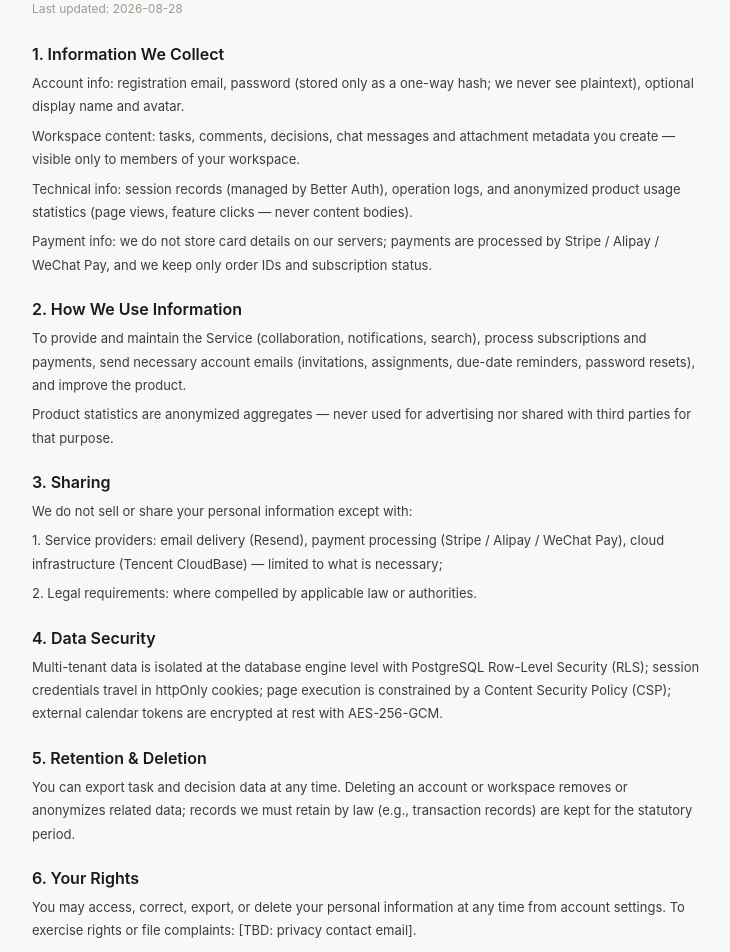
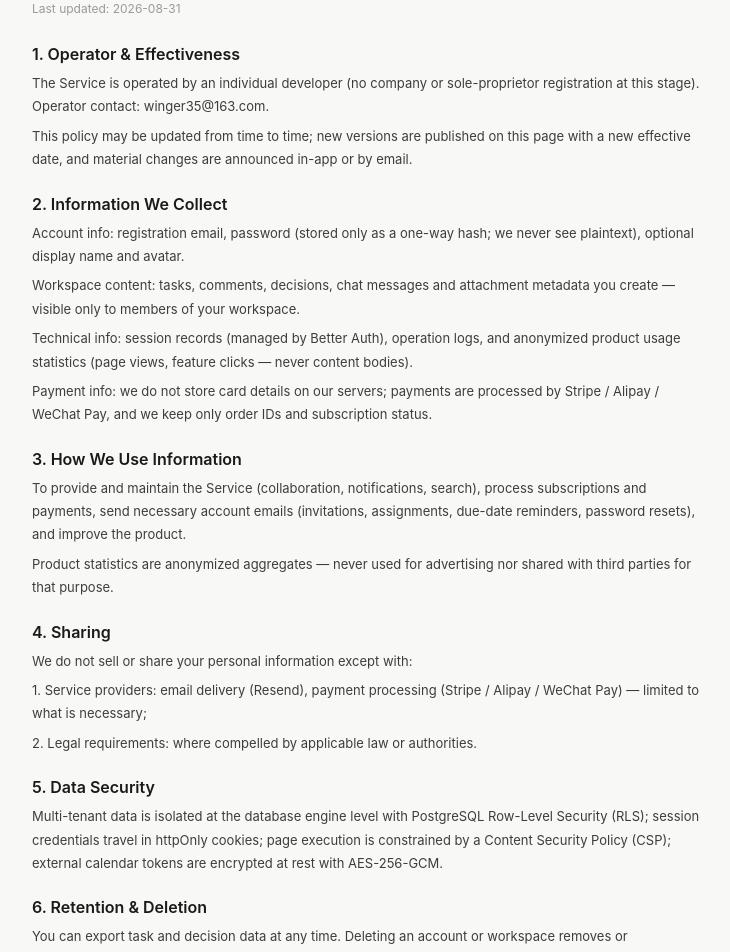
Before and after one commit to Levango7/Corps, a Next.js app in the folder web/: page /en/legal/privacy in a window 1280 px wide. Shown: the part 120-1072 px from the top of the page, without its empty margins (272-1002 px from the left). Built offline with nearby package versions, Linux system fonts and the light colour scheme.

Commit message:
feat(legal): 法务文档填入真实信息——联系邮箱 + 个人运营如实标注

```diff
--- a/web/app/[locale]/legal/privacy/page.tsx
+++ b/web/app/[locale]/legal/privacy/page.tsx
@@ -7,7 +7,8 @@ import { locales } from "@/lib/i18n";
 /**
  * /legal/privacy 隐私政策 —— 静态法务文档页。
  * 与实际实现对齐：邮件通知（Resend）、支付（Stripe/支付宝/微信）、
- * PostgreSQL RLS 多租户隔离、httpOnly cookie 会话。
+ * PostgreSQL RLS 多租户隔离、httpOnly cookie 会话、Docker 自托管部署。
+ * 运营主体：个人开发者（无公司/个体牌照），联系邮箱见"运营者"条款。
  */
 
 interface Section {
@@ -17,7 +18,14 @@ interface Section {
 
 const ZH: Section[] = [
   {
-    heading: "一、我们收集的信息",
+    heading: "一、运营者与生效",
+    body: [
+      "本服务由个人开发者运营（当前未注册公司或个体经营牌照），运营者联系邮箱：winger35@163.com。",
+      "本政策可能不时更新，更新后在本页面发布并更新生效日期；重大变更会通过站内通知或邮件告知。",
+    ],
+  },
+  {
+    heading: "二、我们收集的信息",
     body: [
       "账户信息：注册邮箱、密码（仅以单向哈希存储，我们无法看到明文）、可选的显示名与头像。",
       "工作区内容：您创建的任务、评论、决策记录、聊天消息及附件元数据——这些数据仅对您所在工作区的成员可见。",
@@ -26,49 +34,54 @@ const ZH: Section[] = [
     ],
   },
   {
-    heading: "二、信息的使用",
+    heading: "三、信息的使用",
     body: [
       "我们使用上述信息来：提供并维护服务（任务协作、通知、搜索）、处理订阅与扣款、发送与账户相关的必要邮件（邀请、任务指派、截止日提醒、密码重置）、改进产品体验。",
       "产品统计为匿名化聚合数据，不用于广告，也不与第三方共享用于广告目的。",
     ],
   },
   {
-    heading: "三、信息的共享",
+    heading: "四、信息的共享",
     body: [
       "除以下情形外，我们不会向第三方出售或共享您的个人信息：",
-      "1. 服务提供商：邮件发送（Resend）、支付处理（Stripe / 支付宝 / 微信）、云基础设施（腾讯云 CloudBase）——仅限其为提供服务所必需的最小范围；",
+      "1. 服务提供商：邮件发送（Resend）、支付处理（Stripe / 支付宝 / 微信）——仅限其为提供服务所必需的最小范围；",
       "2. 法律要求：依法律法规或有权机关的强制要求。",
     ],
   },
   {
-    heading: "四、数据安全",
+    heading: "五、数据安全",
     body: [
       "多租户数据以 PostgreSQL 行级安全（RLS）在数据库引擎层强制隔离，跨工作区请求被数据库直接拦截；会话凭证使用 httpOnly Cookie 传输，页面执行受内容安全策略（CSP）约束；外部日历集成的令牌以 AES-256-GCM 加密存储。",
     ],
   },
   {
-    heading: "五、数据保留与删除",
+    heading: "六、数据保留与删除",
     body: [
       "您可随时导出任务与决策记录数据。删除账户或工作区时，相关数据将被删除或匿名化；法律要求留存的记录（如交易流水）按法定期限保存。",
     ],
   },
   {
-    heading: "六、您的权利",
+    heading: "七、您的权利",
     body: [
-      "您有权访问、更正、导出您的个人信息，并可随时在账户设置中修改或删除。行使权利或提出投诉请联系：【待补：隐私事务联系邮箱】。",
+      "您有权访问、更正、导出您的个人信息，并可随时在账户设置中修改或删除。行使权利或提出投诉请联系：winger35@163.com。",
     ],
   },
   {
-    heading: "七、儿童与生效",
-    body: [
-      "本服务面向团队协作场景，不面向 14 岁以下儿童。本政策可能不时更新，更新后在本页面发布并更新生效日期。",
-    ],
+    heading: "八、儿童",
+    body: ["本服务面向团队协作场景，不面向 14 岁以下儿童。"],
   },
 ];
 
 const EN: Section[] = [
   {
-    heading: "1. Information We Collect",
+    heading: "1. Operator & Effectiveness",
+    body: [
+      "The Service is operated by an individual developer (no company or sole-proprietor registration at this stage). Operator contact: winger35@163.com.",
+      "This policy may be updated from time to time; new versions are published on this page with a new effective date, and material changes are announced in-app or by email.",
+    ],
+  },
+  {
+    heading: "2. Information We Collect",
     body: [
       "Account info: registration email, password (stored only as a one-way hash; we never see plaintext), optional display name and avatar.",
       "Workspace content: tasks, comments, decisions, chat messages and attachment metadata you create — visible only to members of your workspace.",
@@ -77,43 +90,41 @@ const EN: Section[] = [
     ],
   },
   {
-    heading: "2. How We Use Information",
+    heading: "3. How We Use Information",
     body: [
       "To provide and maintain the Service (collaboration, notifications, search), process subscriptions and payments, send necessary account emails (invitations, assignments, due-date reminders, password resets), and improve the product.",
       "Product statistics are anonymized aggregates — never used for advertising nor shared with third parties for that purpose.",
     ],
   },
   {
-    heading: "3. Sharing",
+    heading: "4. Sharing",
     body: [
       "We do not sell or share your personal information except with:",
-      "1. Service providers: email delivery (Resend), payment processing (Stripe / Alipay / WeChat Pay), cloud infrastructure (Tencent CloudBase) — limited to what is necessary;",
+      "1. Service providers: email delivery (Resend), payment processing (Stripe / Alipay / WeChat Pay) — limited to what is necessary;",
       "2. Legal requirements: where compelled by applicable law or authorities.",
     ],
   },
   {
-    heading: "4. Data Security",
+    heading: "5. Data Security",
     body: [
       "Multi-tenant data is isolated at the database engine level with PostgreSQL Row-Level Security (RLS); session credentials travel in httpOnly cookies; page execution is constrained by a Content Security Policy (CSP); external calendar tokens are encrypted at rest with AES-256-GCM.",
     ],
   },
   {
-    heading: "5. Retention & Deletion",
+    heading: "6. Retention & Deletion",
     body: [
       "You can export task and decision data at any time. Deleting an account or workspace removes or anonymizes related data; records we must retain by law (e.g., transaction records) are kept for the statutory period.",
     ],
   },
   {
-    heading: "6. Your Rights",
+    heading: "7. Your Rights",
     body: [
-      "You may access, correct, export, or delete your personal information at any time from account settings. To exercise rights or file complaints: [TBD: privacy contact email].",
+      "You may access, correct, export, or delete your personal information at any time from account settings. To exercise rights or file complaints: winger35@163.com.",
     ],
   },
   {
-    heading: "7. Children & Effectiveness",
-    body: [
-      "The Service targets team collaboration and is not directed at children under 14. This policy may be updated; new versions are published on this page with a new effective date.",
-    ],
+    heading: "8. Children",
+    body: ["The Service targets team collaboration and is not directed at children under 14."],
   },
 ];
 
--- a/web/app/[locale]/legal/terms/page.tsx
+++ b/web/app/[locale]/legal/terms/page.tsx
@@ -6,7 +6,7 @@ import { locales } from "@/lib/i18n";
 
 /**
  * /legal/terms 服务条款 —— 静态法务文档页（审计缺口：付费 SaaS 无法律文本）。
- * 内容为通用 SaaS 条款基线；【待补】占位处需在主体注册完成后填入真实信息。
+ * 内容为通用 SaaS 条款基线；真实联系信息已填入（个人开发者运营，winger35@163.com）。
  * 法务文本与 UI 框架文案不同，保持页面内双语直出（同 lib/pricing.ts 的冻结文案模式）。
  */
 
@@ -33,7 +33,7 @@ const ZH: Section[] = [
     body: [
       "免费版供 10 人以内工作区永久免费使用。专业版（Pro）按席位订阅计费，价格以定价页公示为准；年付享有折扣。",
       "订阅可随时取消，取消后当前计费周期结束前仍可使用。月付当期不设按天退款；年付订单在购买 14 天内且未产生实质使用的，支持全额退款（退款请联系客服邮箱处理）。",
-      "当前阶段提供电子收据；增值税发票能力将在国内主体就绪后开放。",
+      "当前阶段提供电子收据；增值税发票能力将在具备开票资质后开放（如长期无法提供，以电子收据作为支付凭证）。",
     ],
   },
   {
@@ -69,7 +69,7 @@ const ZH: Section[] = [
   {
     heading: "九、联系与争议",
     body: [
-      "对本条款有任何疑问，请联系：【待补：客服邮箱】。本条款适用中华人民共和国法律（不含港澳台地区法律）。因本条款产生的争议，双方协商不成的，提交被告住所地有管辖权的人民法院解决。",
+      "对本条款有任何疑问，或需要退款协助，请联系：winger35@163.com。本服务由个人开发者运营；本条款适用中华人民共和国法律（不含港澳台地区法律）。因本条款产生的争议，双方协商不成的，提交被告住所地有管辖权的人民法院解决。",
     ],
   },
 ];
@@ -92,7 +92,7 @@ const EN: Section[] = [
     body: [
       "The Free plan is free for workspaces of up to 10 members. The Pro plan is billed per seat as published on the pricing page; annual billing receives a discount.",
       "You may cancel at any time and keep access until the end of the current billing period. Monthly payments are non-refundable pro rata; annual orders are fully refundable within 14 days of purchase if substantially unused (contact support).",
-      "Electronic receipts are provided at this stage; VAT invoicing will be available once our local entity is established.",
+      "Electronic receipts are provided at this stage; VAT invoicing will be available once we are qualified to issue them (if that never becomes possible, electronic receipts serve as proof of payment).",
     ],
   },
   {
@@ -128,7 +128,7 @@ const EN: Section[] = [
   {
     heading: "9. Contact & Disputes",
     body: [
-      "Questions about these Terms: [TBD: support email]. These Terms are governed by the laws of the People's Republic of China (excluding Hong Kong, Macao and Taiwan). Disputes unresolved through negotiation shall be brought to a competent court at the defendant's domicile.",
+      "Questions about these Terms, or refund assistance: winger35@163.com. The Service is operated by an individual developer; these Terms are governed by the laws of the People's Republic of China (excluding Hong Kong, Macao and Taiwan). Disputes unresolved through negotiation shall be brought to a competent court at the defendant's domicile.",
     ],
   },
 ];
--- a/web/messages/en.json
+++ b/web/messages/en.json
@@ -607,7 +607,7 @@
   "legal": {
     "termsTitle": "Terms of Service",
     "privacyTitle": "Privacy Policy",
-    "lastUpdated": "Last updated: 2026-08-28"
+    "lastUpdated": "Last updated: 2026-08-31"
   },
   "analytics": {
     "acquisitionFunnel": "Acquisition funnel",
--- a/web/messages/zh.json
+++ b/web/messages/zh.json
@@ -607,7 +607,7 @@
   "legal": {
     "termsTitle": "服务条款",
     "privacyTitle": "隐私政策",
-    "lastUpdated": "最近更新：2026-08-28"
+    "lastUpdated": "最近更新：2026-08-31"
   },
   "analytics": {
     "acquisitionFunnel": "获客段漏斗",
```
Also changed, not shown: 1 other file (tests, documents, lock files or other folders).
